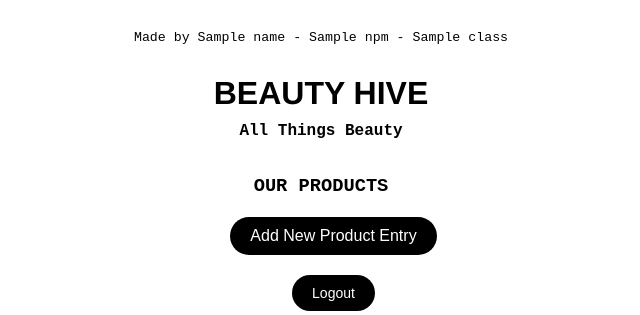
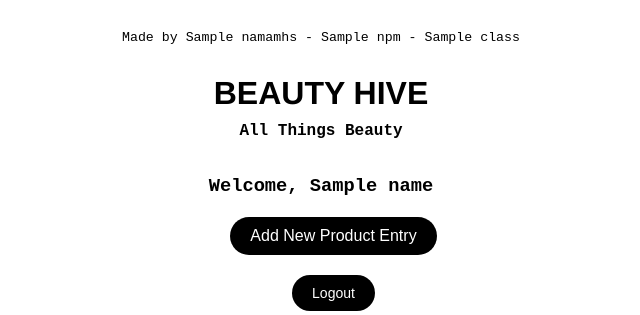
Before and after one commit to dhaniatiara/beauty-hive, a Django app: template main/templates/main.html in a window 1280 px wide. Shown: the top 315 px of the page, without its empty margins (319-959 px from the left). Run offline with Django 5.2, Linux system fonts and the light colour scheme; data comes from the database, SQL or seed files in the repository; both versions use the stored data as it was after the commit; the template is opened without the code that fills it: values that come from a table or form of the project are taken from there, most other values are stand-ins (such as "Sample title", 1, 10 or a date in 2020); parts of the project's set-up code (start-up, migrations or seed data) failed here and were passed over.

Commit message:
edited display user logged in

```diff
--- a/main/templates/main.html
+++ b/main/templates/main.html
@@ -1,10 +1,11 @@
 {% extends 'base.html' %}
 
 {% block content %}
-<h5>Made by {{ name }} - {{ npm }} - {{ class }} </h5>
+<h5>Made by {{ namamhs }} - {{ npm }} - {{ class }} </h5>
 <h1>BEAUTY HIVE</h1>
 <h4>All Things Beauty</h4>
-<h3>OUR PRODUCTS</h3>
+<h3>Welcome, {{ name }}</h3>
+
 
 <!-- Add New Product button -->
 <div class="button-container">
--- a/main/views.py
+++ b/main/views.py
@@ -20,7 +20,7 @@ def show_main(request):
 
     context = {
         'name': request.user.username,
-        # 'namamhs' : 'Dhania Tiaraputri Herdiani',
+        'namamhs' : 'Dhania Tiaraputri Herdiani',
         'npm' : '2306165881',
         'class' : 'PBP B',
         'product_entries': product_entries,
```
Also changed, not shown: db.sqlite3.
